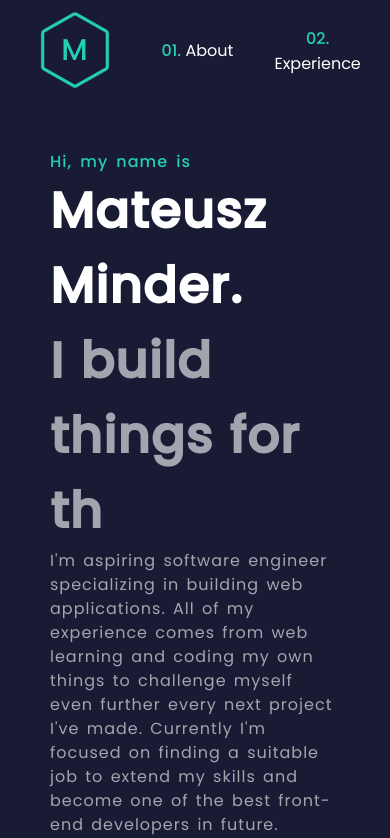
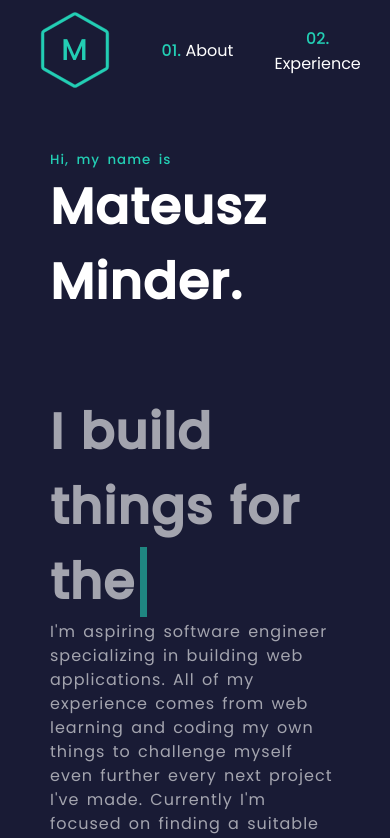
Before and after one commit to CornyCapacitor/portfolio, a React (Vite) app: page / in a window 390 px wide. Shown: the top 838 px of the page. Built offline with nearby package versions, Linux system fonts and the light colour scheme.

Commit message:
home responsiveness correction

```diff
--- a/src/components/Home.css
+++ b/src/components/Home.css
@@ -24,6 +24,10 @@ h1 {
   @media (max-width: 425px) {
     font-size: 50px;
   }
+
+  @media (max-width: 375px) {
+    font-size: 35px;
+  }
 }
 
 h2 {
@@ -34,10 +38,22 @@ h2 {
   @media (max-width: 425px) {
     font-size: 50px;
   }
+
+  @media (max-width: 375px) {
+    font-size: 35px;
+  }
 }
 
 .greet {
   word-spacing: 3px;
+
+  @media (max-width: 425px) {
+    font-size: smaller;
+  }
+
+  @media (max-width: 375px) {
+    font-size: small;
+  }
 }
 
 .description {
@@ -70,11 +86,12 @@ h2 {
 
 .typewriter-container {
   @media (max-width: 425px) {
+    margin-top: 75px;
     height: 225px;
   }
 
   @media (max-width: 375px) {
-    height: 300px;
+    height: 225px;
   }
 }
 
```
